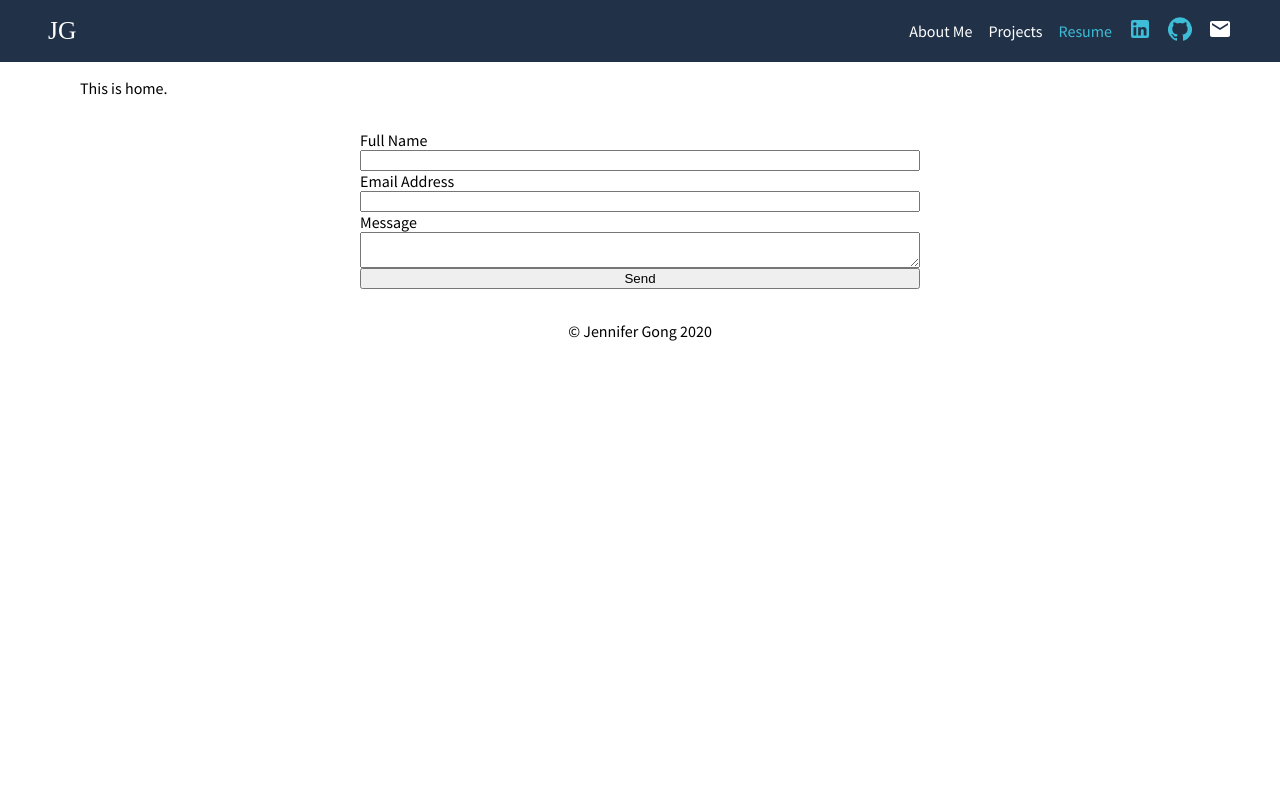
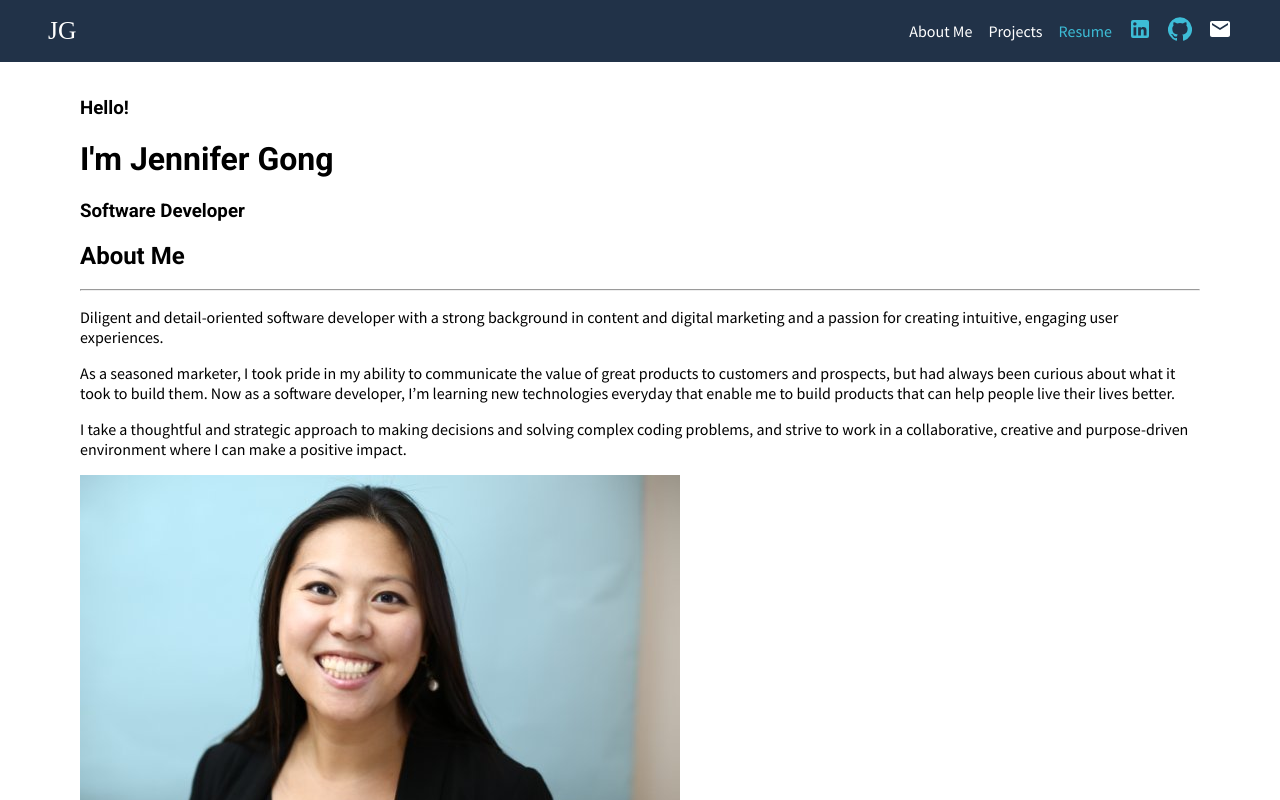
Before and after one commit to jngong/portfolio, a React (Create React App) app: page / in a window 1280 px wide. Shown: the top 800 px of the page. Built offline with nearby package versions, Linux system fonts and the light colour scheme; a web font is replaced by a local one.

Commit message:
hero banner and about me

```diff
--- a/src/components/Home/AboutMe.js
+++ b/src/components/Home/AboutMe.js
@@ -0,0 +1,23 @@
+import React from 'react'
+import Profile from '../../images/jennifer-gong.jpg'
+
+const AboutMe = () => {
+    return(
+        <div className='section-container'>
+            <div className='section-header'>
+                <h2>About Me</h2>
+                <div className='line'><hr/></div>
+            </div>
+            <div className='about-text'>
+                <p>Diligent and detail-oriented software developer with a strong background in content and digital marketing and a passion for creating intuitive, engaging user experiences.</p>
+                <p>As a seasoned marketer, I took pride in my ability to communicate the value of great products to customers and prospects, but had always been curious about what it took to build them. Now as a software developer, I’m learning new technologies everyday that enable me to build products that can help people live their lives better.</p>
+                <p>I take a thoughtful and strategic approach to making decisions and solving complex coding problems, and strive to work in a collaborative, creative and purpose-driven environment where I can make a positive impact.</p>
+            </div>
+            <div className='profile-image'>
+                <img src={Profile} alt="Jennifer Gong Profile Picture"/>
+            </div>
+        </div>
+    )
+}
+
+export default AboutMe
--- a/src/components/Home/Home.js
+++ b/src/components/Home/Home.js
@@ -1,9 +1,12 @@
 import React from 'react'
+import AboutMe from './AboutMe'
+import Hero from '../Layout/Hero'
 
 const Home = (props) => {
     return(
         <div className='main-container'>
-            This is home.
+            <Hero />
+            <AboutMe />
         </div>
     )
 }
--- /dev/null
+++ b/src/components/Layout/Hero.js
@@ -0,0 +1,13 @@
+import React from 'react'
+
+const Hero = () => {
+    return(
+        <div className='hero'>
+            <h3>Hello!</h3>
+            <h1>I'm Jennifer Gong</h1>
+            <h3>Software Developer</h3>
+        </div>
+    )
+}
+
+export default Hero
```
Also changed, not shown: src/images/jennifer-gong.jpg (added).
